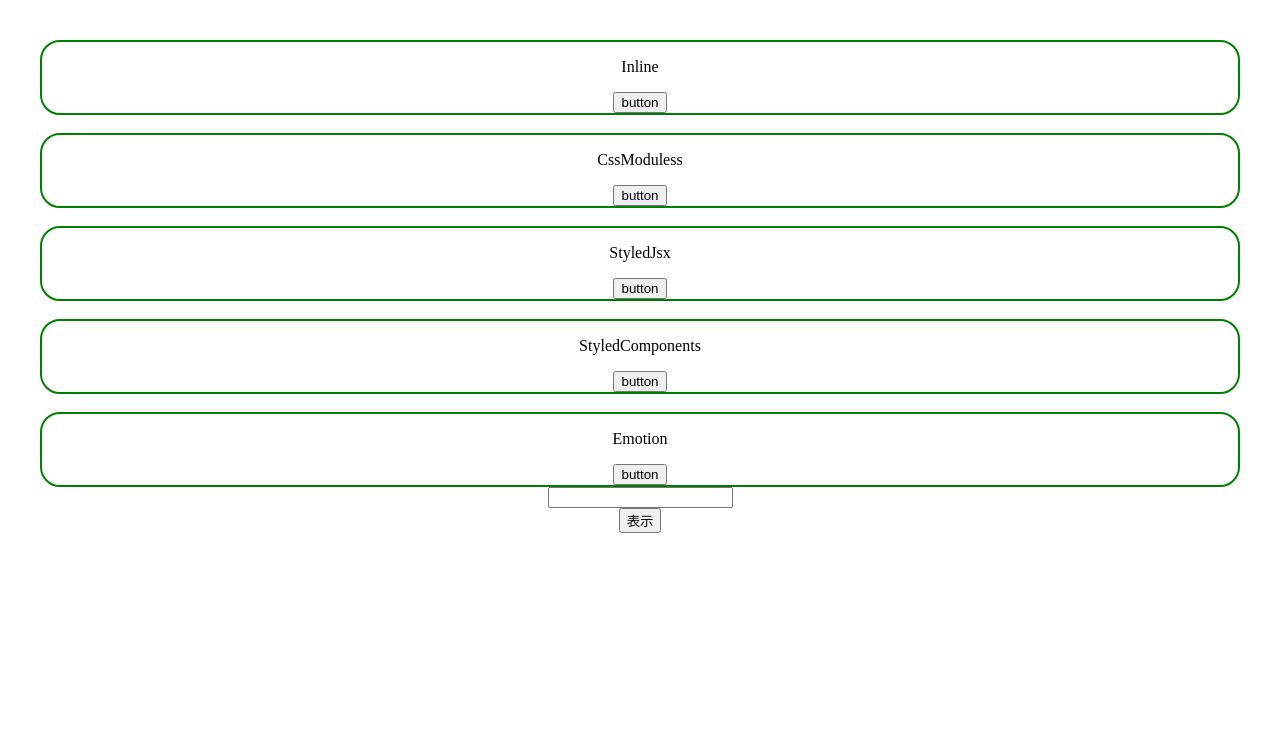
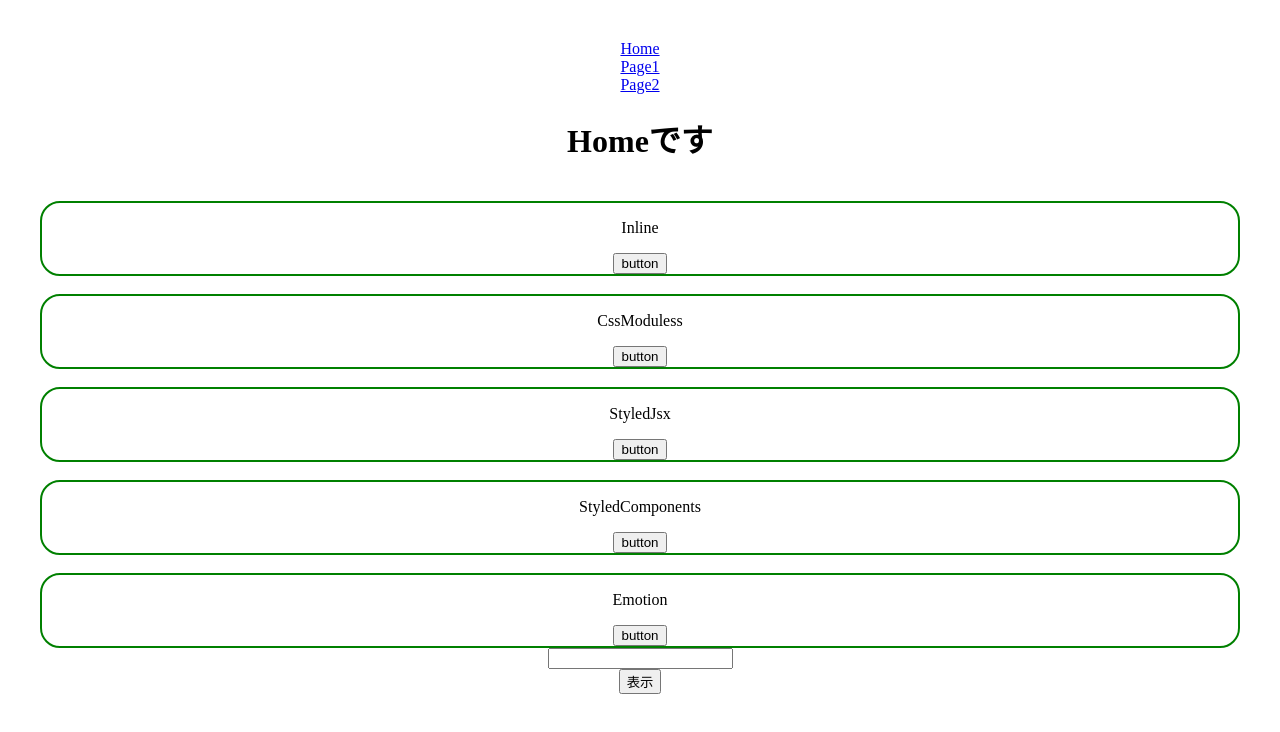
Before and after one commit to Dosa2021/react-udemy-step, a React (Vite) app in the folder react-app/: page / in a window 1280 px wide. Shown: the top 732 px of the page. Built offline with nearby package versions, Linux system fonts and the light colour scheme.

Commit message:
react-router導入

```diff
--- a/react-app/package.json
+++ b/react-app/package.json
@@ -14,6 +14,7 @@
     "node-sass": "^9.0.0",
     "react": "^17.0.2",
     "react-dom": "^17.0.2",
+    "react-router-dom": "5.2.1",
     "styled-components": "^6.1.19",
     "styled-jsx": "^5.1.7"
   },
--- a/react-app/src/App.jsx
+++ b/react-app/src/App.jsx
@@ -1,4 +1,5 @@
 import { useState, useCallback } from 'react'
+import { BrowserRouter, Link, Switch, Route } from 'react-router-dom'
 import './App.css'
 import { ChildArea } from './ChildArea';
 import { InlineStyle } from './components/InlineStyle';
@@ -6,6 +7,9 @@
 import { StyledJsx } from './components/StyledJsx';
 import { StyledComponents } from './components/StyledComponents';
 import { Emotion } from './components/Emotion';
+import { Home } from './Home';
+import { Page1 } from './Page1';
+import { Page2 } from './Page2';
 
 export default function App() {
   const [text, setText] = useState('');
@@ -22,7 +26,26 @@
   const onClickClose = useCallback(() =>  setOpen(false), [setOpen]);
 
   return (
+    <BrowserRouter>
     <div className='App'>
+      <Link to='/'>Home</Link>
+      <br />
+      <Link to='/page1'>Page1</Link>
+      <br />
+      <Link to='/page2'>Page2</Link>
+      <br />
+      <Switch>
+        <Route exact path='/'>
+          <Home />
+        </Route>
+        <Route path='/page1'>
+          <Page1 />
+        </Route>
+        <Route path='/page2'>
+          <Page2 />
+        </Route>
+      </Switch>
+      <br />
       <InlineStyle />
       <br />
       <CssModules />
@@ -37,5 +60,6 @@
       <button onClick={onClickOpen}>表示</button>
       <ChildArea open={open} onClickClose={onClickClose} />
     </div>
+    </BrowserRouter>
   )
 }
--- /dev/null
+++ b/react-app/src/Home.jsx
@@ -0,0 +1,7 @@
+export const Home = () => {
+  return (
+    <div>
+      <h1>Homeです</h1>
+    </div>
+  )
+}
--- /dev/null
+++ b/react-app/src/Page1.jsx
@@ -0,0 +1,7 @@
+export const Page1 = () => {
+  return (
+    <div>
+      <h1>Page1です</h1>
+    </div>
+  )
+}
--- /dev/null
+++ b/react-app/src/Page2.jsx
@@ -0,0 +1,7 @@
+export const Page2 = () => {
+  return (
+    <div>
+      <h1>Page2です</h1>
+    </div>
+  )
+}
```
Also changed, not shown: 2 other files (tests, documents, lock files or other folders).
